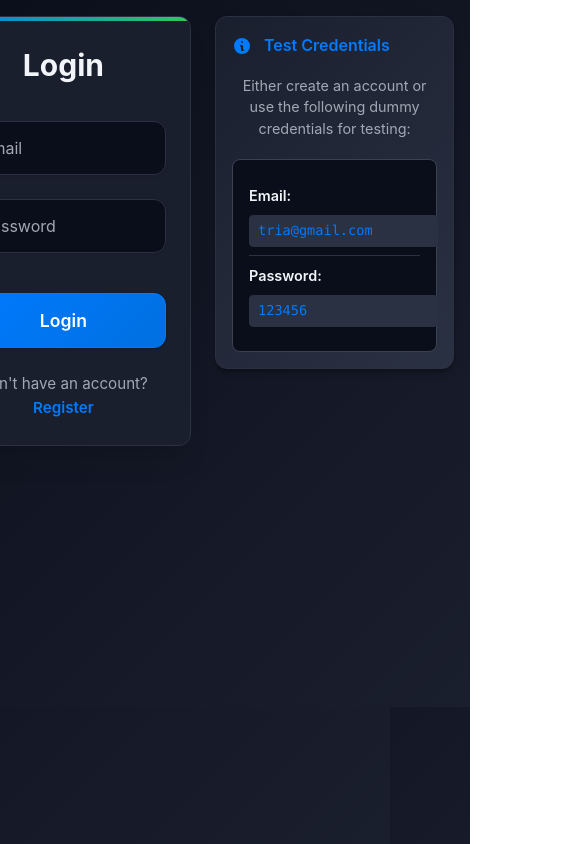
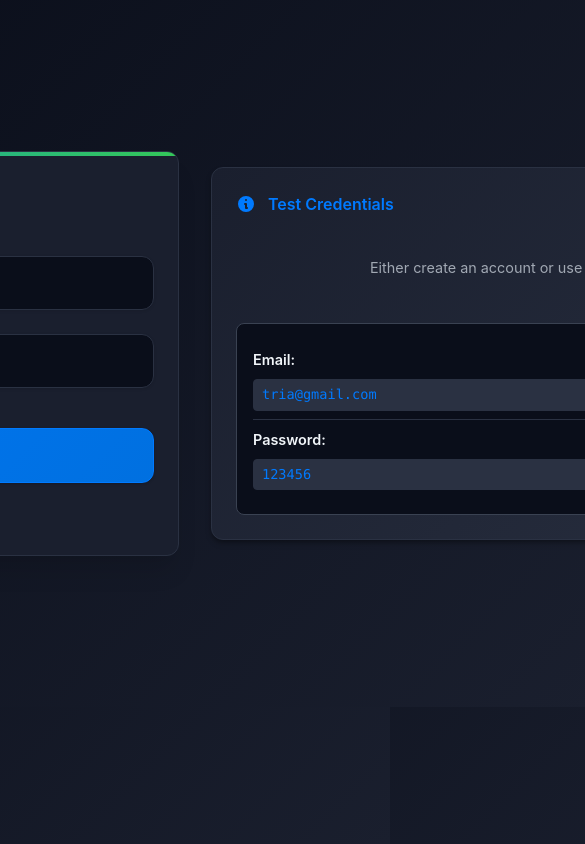
Before and after one commit to pranjalpathak7/my_contact_list, a React (Vite) app: page /login in a window 390 px wide. Shown: the whole page, 585 px wide, since content can reach past the window. Built offline with nearby package versions, Linux system fonts and the light colour scheme.

Commit message:
ui update for login X3

```diff
--- a/src/App.css
+++ b/src/App.css
@@ -466,8 +466,8 @@ main {
 .form-container {
   display: flex;
   justify-content: center;
-  align-items: flex-start;
-  gap: 2rem;
+  align-items: center;
+  gap: 3rem;
   padding: 2rem;
   min-height: 80vh;
   background: linear-gradient(135deg, var(--bg-color) 0%, var(--bg-color-soft) 100%);
@@ -476,7 +476,8 @@ main {
 }
 .auth-form {
   width: 100%;
-  max-width: 420px;
+  max-width: 450px;
+  min-width: 400px;
   background-color: var(--bg-color-soft);
   padding: 3rem;
   border-radius: var(--radius-lg);
@@ -487,6 +488,7 @@ main {
   gap: 1.5rem;
   position: relative;
   overflow: hidden;
+  flex-shrink: 0;
 }
 .auth-form::before {
   content: '';
@@ -551,14 +553,18 @@ main {
 /* --- Dummy Credentials Section --- */
 .dummy-credentials {
   margin-top: 0;
-  padding: 1.5rem;
+  padding: 2.5rem;
   background: linear-gradient(135deg, var(--bg-color-soft), var(--bg-color-mute));
   border-radius: var(--radius-lg);
   border: 1px solid var(--border-color);
   box-shadow: var(--shadow-color);
-  max-width: 420px;
+  max-width: 450px;
+  min-width: 400px;
   width: 100%;
   flex-shrink: 0;
+  display: flex;
+  flex-direction: column;
+  gap: 1.5rem;
 }
 
 .dummy-credentials-header {
@@ -864,8 +870,8 @@ main {
 
   .form-container {
     flex-direction: row;
-    align-items: flex-start;
-    gap: 1.5rem;
+    align-items: center;
+    gap: 2rem;
     padding: 1rem;
     flex-wrap: nowrap;
   }
@@ -874,7 +880,8 @@ main {
     padding: 2rem;
     margin: 0;
     max-width: 100%;
-    flex: 1;
+    min-width: 350px;
+    flex-shrink: 0;
   }
 
   .modal-content {
@@ -884,9 +891,10 @@ main {
 
   .dummy-credentials {
     margin-top: 0;
-    padding: 1.25rem;
+    padding: 2rem;
     max-width: 100%;
-    flex: 1;
+    min-width: 350px;
+    flex-shrink: 0;
   }
 }
 
@@ -915,8 +923,9 @@ main {
 
   .dummy-credentials {
     margin-top: 0;
-    padding: 1rem;
-    flex: 1;
+    padding: 1.5rem;
+    min-width: 300px;
+    flex-shrink: 0;
   }
 
   .credential-item {
```
